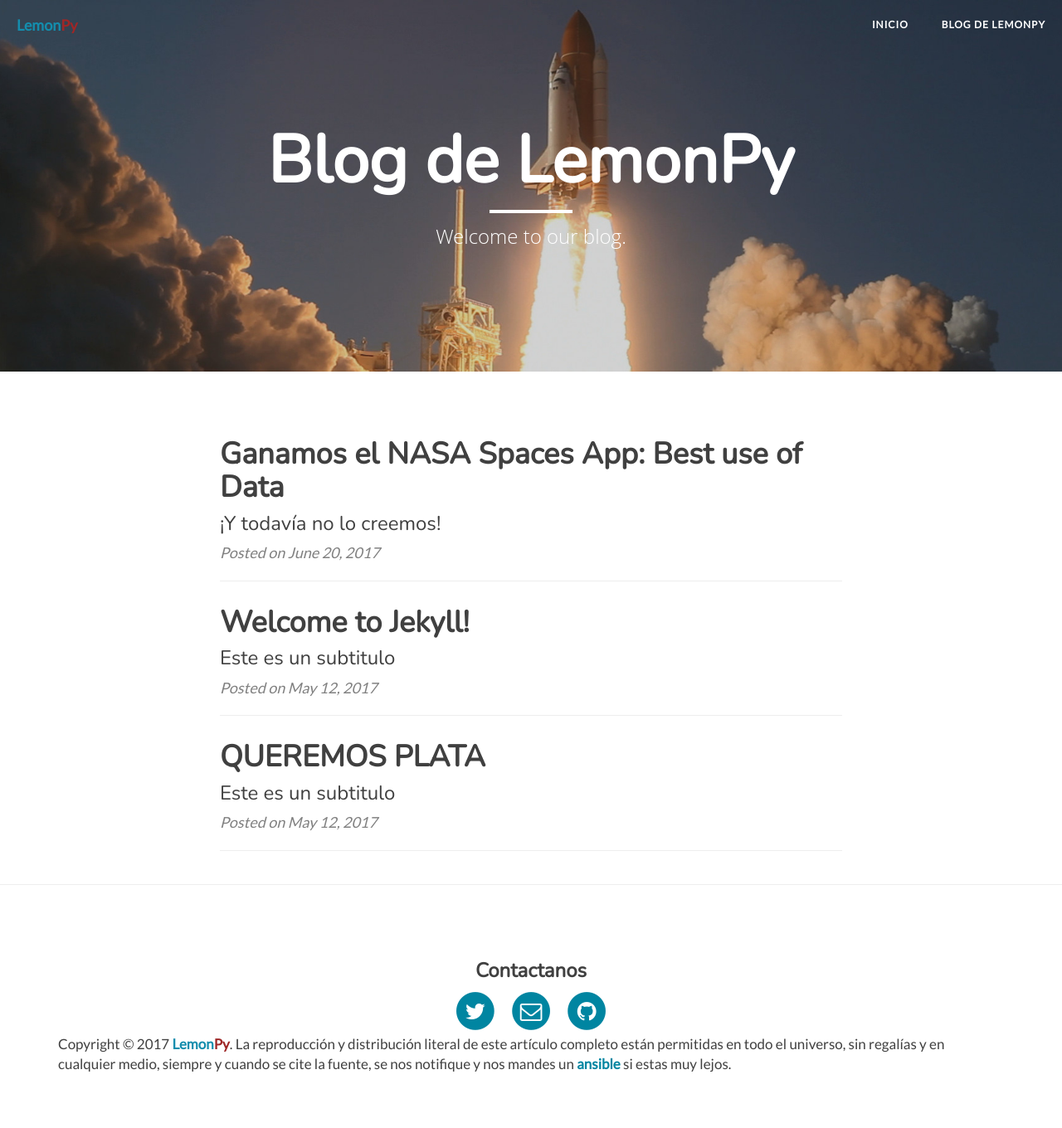
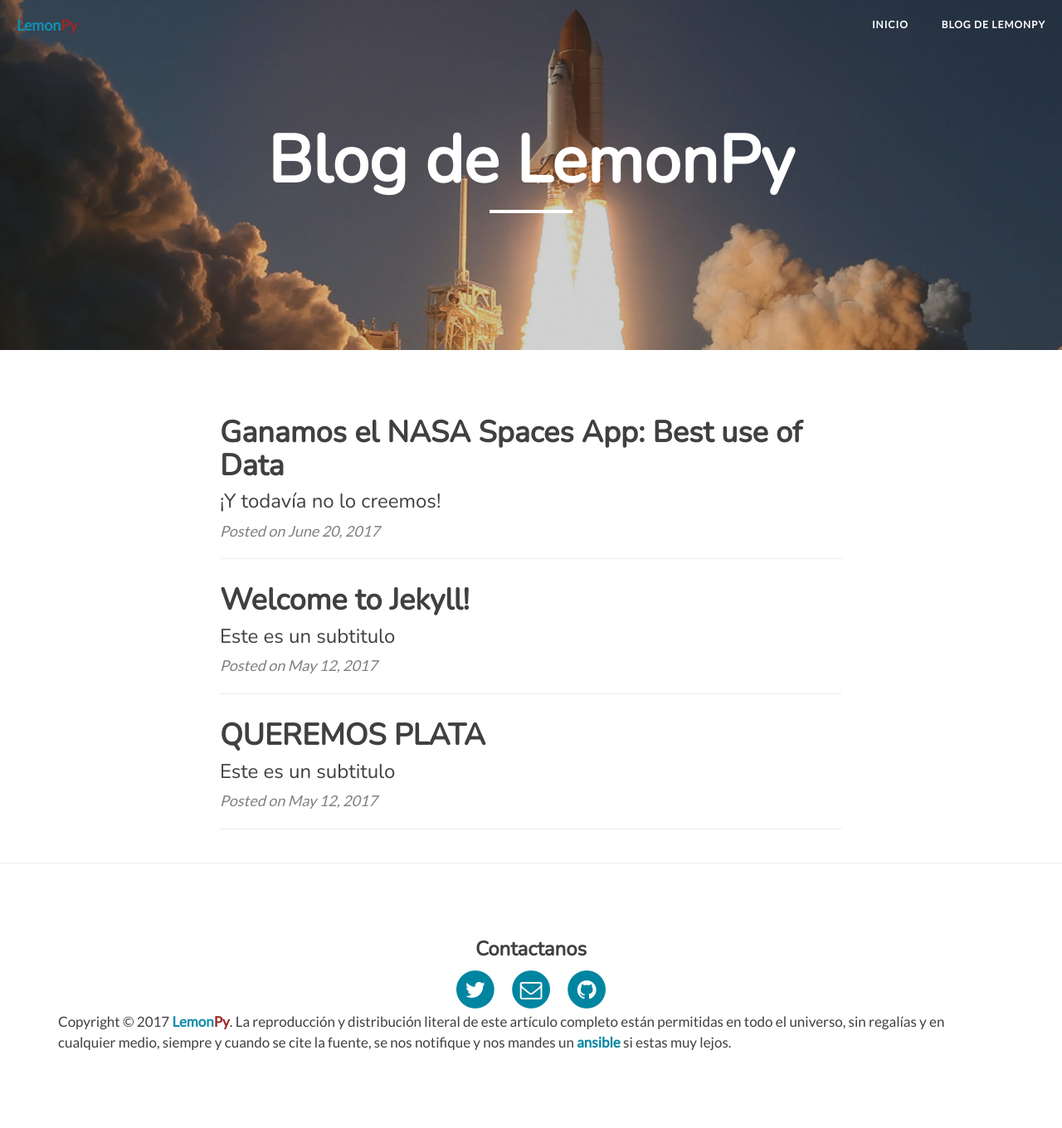
Before and after one commit to Lemon-Py/lemon-py.github.io, a Jekyll site: the page built from _pages/blog.html, in a window 1280 px wide. Shown: the whole page at 83% size. Built offline with Jekyll 4.4.1, drawn with Linux system fonts in a browser that asks for light colours; after the commit the page ends 1334 px from its top, so only the background shows below that.

Commit message:
remove blog description

```diff
--- a/_pages/blog.html
+++ b/_pages/blog.html
@@ -2,7 +2,7 @@
 layout: page
 title: Blog de LemonPy
 permalink: /blog
-description: "Welcome to our blog."
+description: ""
 header-img: img/blog-bg.jpg
 ---
 {% for post in site.posts %}
```
